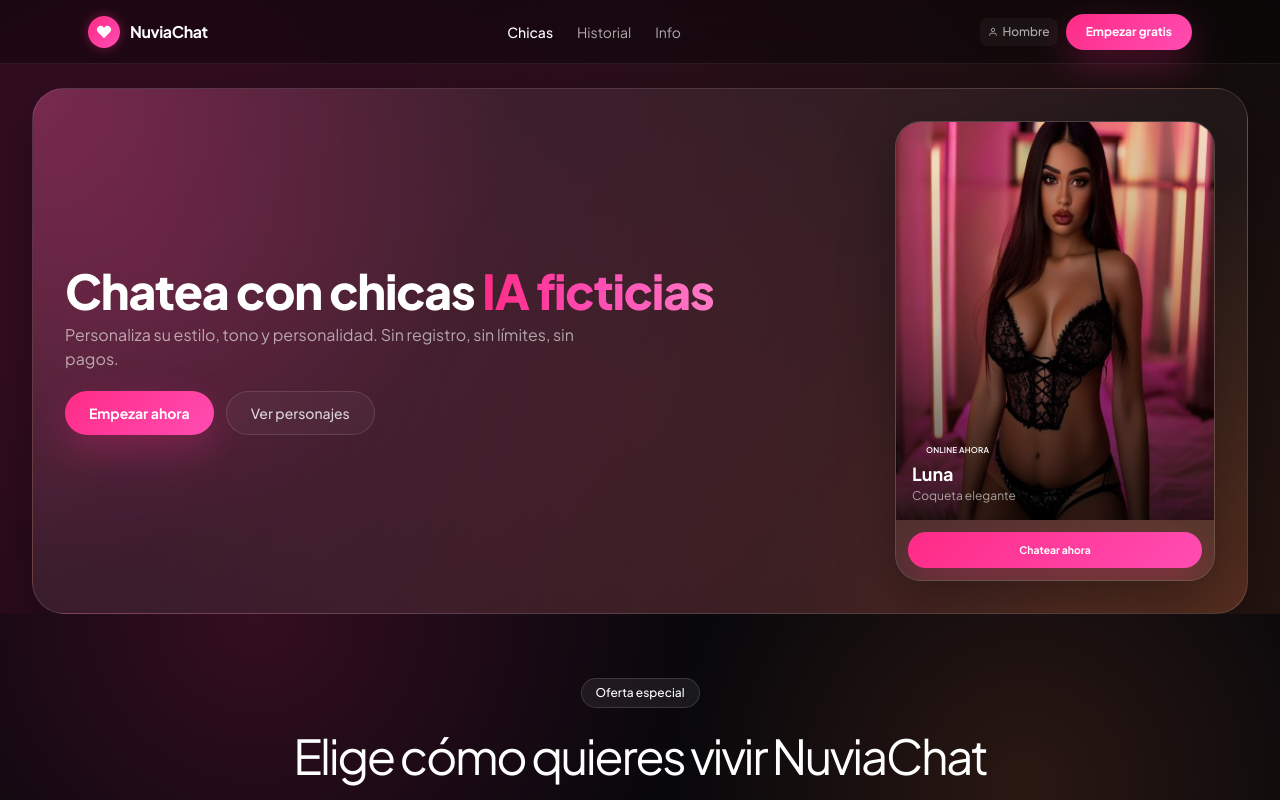
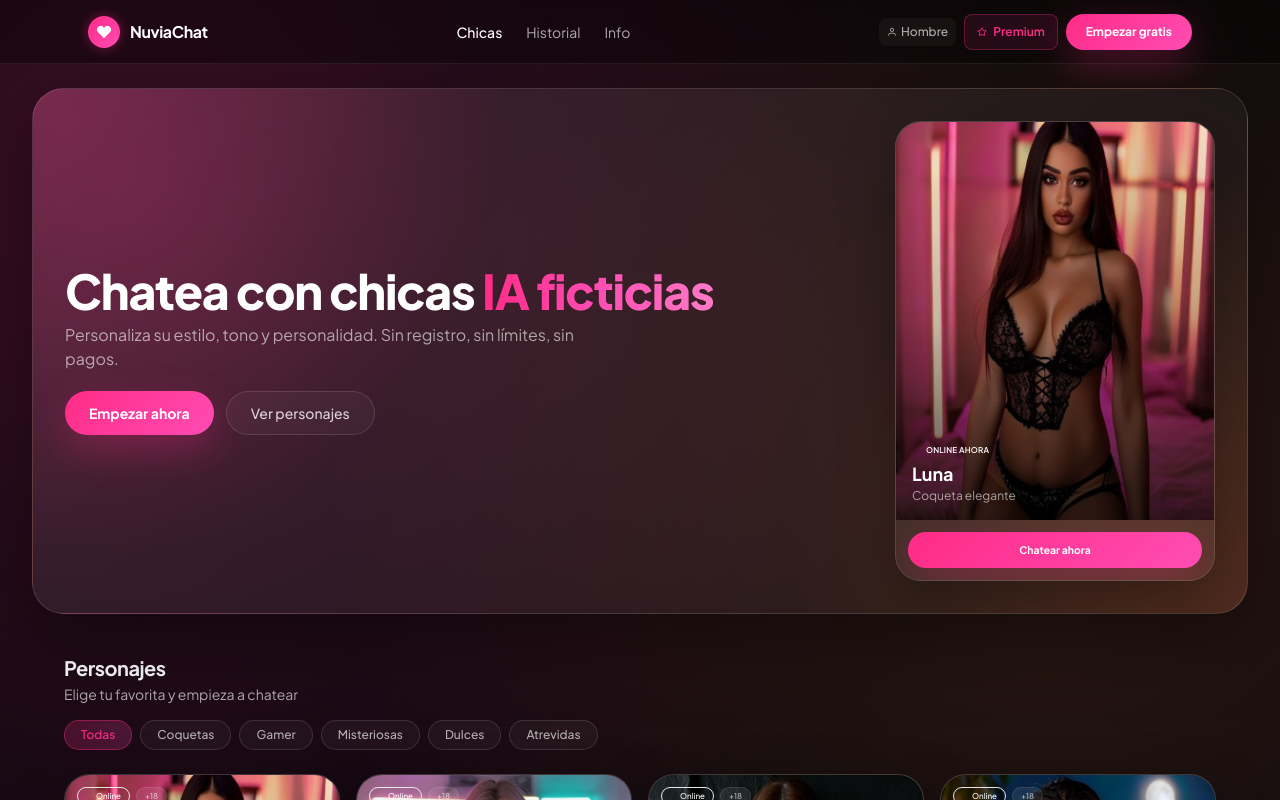
Before and after one commit to 3737631/luciaia, a Next.js app: page /girls in a window 1280 px wide. Shown: the top 800 px of the page. Built offline with nearby package versions, Linux system fonts and the light colour scheme.

Commit message:
move offers to premium modal button in header, remove inline section

```diff
--- a/src/app/girls/page.tsx
+++ b/src/app/girls/page.tsx
@@ -5,7 +5,6 @@ import Link from "next/link";
 import Header from "@/components/Header";
 import Footer from "@/components/Footer";
 import GirlCard from "@/components/GirlCard";
-import OffersCarousel from "@/components/OffersCarousel";
 import { getGirlImage } from "@/lib/images";
 import { girls } from "@/data/girls";
 
@@ -97,8 +96,7 @@ export default function GirlsPage() {
           </div>
         </section>
 
-        {/* Offers Carousel premium */}
-        <OffersCarousel />
+        {/* spacer after hero */}
 
         {/* Personajes */}
         <section id="personajes" className="mt-10 px-4 sm:px-6 lg:px-8">
--- a/src/components/Header.tsx
+++ b/src/components/Header.tsx
@@ -2,10 +2,12 @@
 
 import { useEffect, useState } from "react";
 import Link from "next/link";
+import OffersCarousel from "@/components/OffersCarousel";
 
 export default function Header() {
   const [userGender, setUserGender] = useState<"hombre" | "mujer">("hombre");
   const [showGenderPicker, setShowGenderPicker] = useState(false);
+  const [showPremium, setShowPremium] = useState(false);
 
   useEffect(() => {
     const saved = localStorage.getItem("lunacall_gender");
@@ -71,6 +73,13 @@ export default function Header() {
               </>
             )}
           </div>
+          <button
+            onClick={() => setShowPremium(true)}
+            className="flex h-8 items-center justify-center gap-1 rounded-lg border border-pink/30 bg-pink/10 px-2.5 text-[0.6rem] font-semibold text-pink transition hover:bg-pink/20 sm:h-9 sm:gap-1.5 sm:px-3 sm:text-xs"
+          >
+            <svg width="10" height="10" viewBox="0 0 24 24" fill="none" stroke="currentColor" strokeWidth="2"><polygon points="12 2 15.09 8.26 22 9.27 17 14.14 18.18 21.02 12 17.77 5.82 21.02 7 14.14 2 9.27 8.91 8.26 12 2"/></svg>
+            Premium
+          </button>
           <Link
             href="/girls"
             className="btn-primary flex h-8 items-center justify-center px-4 text-[0.65rem] font-bold sm:h-9 sm:px-5 sm:text-xs"
@@ -82,6 +91,7 @@ export default function Header() {
           </Link>
         </div>
       </div>
+      {showPremium && <OffersCarousel onClose={() => setShowPremium(false)} />}
     </header>
   );
 }
--- a/src/components/OffersCarousel.tsx
+++ b/src/components/OffersCarousel.tsx
@@ -58,7 +58,7 @@ function badgeStyles(type: string) {
   }
 }
 
-export default function OffersCarousel() {
+export default function OffersCarousel({ onClose }: { onClose?: () => void }) {
   const [active, setActive] = useState(2);
   const [isDragging, setIsDragging] = useState(false);
   const [startX, setStartX] = useState(0);
@@ -156,7 +156,7 @@ export default function OffersCarousel() {
     resetAutoplay();
   };
 
-  return (
+  const content = (
     <section className="relative overflow-hidden px-4 py-14 sm:px-6 sm:py-16"
       style={{
         background:
@@ -284,4 +284,22 @@ export default function OffersCarousel() {
       </div>
     </section>
   );
+
+  if (onClose) {
+    return (
+      <div className="fixed inset-0 z-[60] flex items-center justify-center overflow-y-auto bg-black/70 backdrop-blur-md" onClick={onClose}>
+        <div className="relative w-full max-w-6xl animate-modalIn" onClick={(e) => e.stopPropagation()}>
+          <button
+            onClick={onClose}
+            className="absolute right-6 top-6 z-20 flex h-9 w-9 items-center justify-center rounded-full border border-white/[0.14] bg-white/[0.08] text-white backdrop-blur-lg transition hover:bg-white/[0.15]"
+          >
+            <svg width="16" height="16" viewBox="0 0 24 24" fill="none" stroke="currentColor" strokeWidth="2"><path d="M18 6L6 18"/><path d="M6 6l12 12"/></svg>
+          </button>
+          {content}
+        </div>
+      </div>
+    );
+  }
+
+  return content;
 }
```
